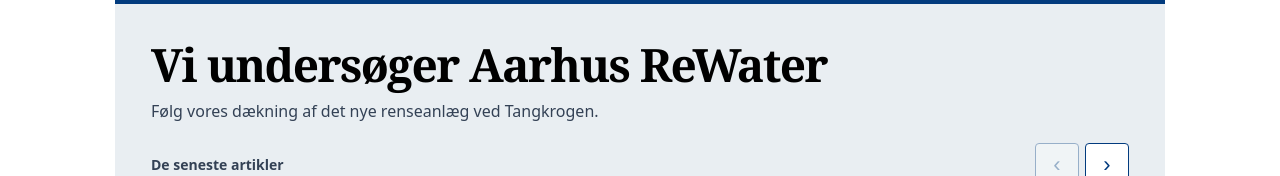
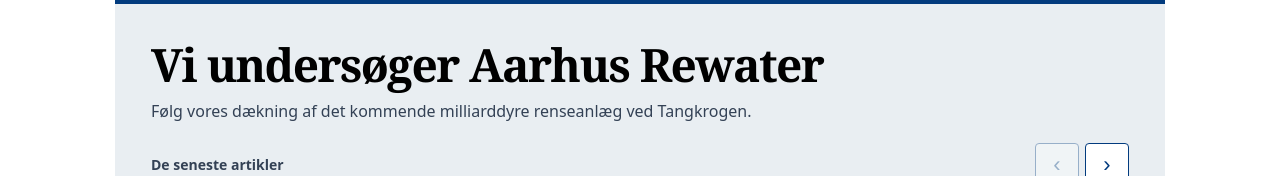
Before and after one commit to dannidossingpaulsen/JYLA-grafik-embeds, a plain HTML site: page rewater/index.html in a window 1280 px wide. Shown: the top 176 px of the page. Drawn offline with Linux system fonts and the light colour scheme.

Commit message:
Update index.html

```diff
--- a/rewater/index.html
+++ b/rewater/index.html
@@ -47,8 +47,8 @@ details[open] summary::after{content:'−'}
 <body>
 <main class="wrap">
 <section aria-labelledby="heading">
-<h1 id="heading">Vi undersøger Aarhus ReWater</h1>
-<p>Følg vores dækning af det nye renseanlæg ved Tangkrogen.</p>
+<h1 id="heading">Vi undersøger Aarhus Rewater</h1>
+<p>Følg vores dækning af det kommende milliarddyre renseanlæg ved Tangkrogen.</p>
 <div class="toolbar">
 <h2 id="latest">De seneste artikler</h2>
 <div class="controls">
```
